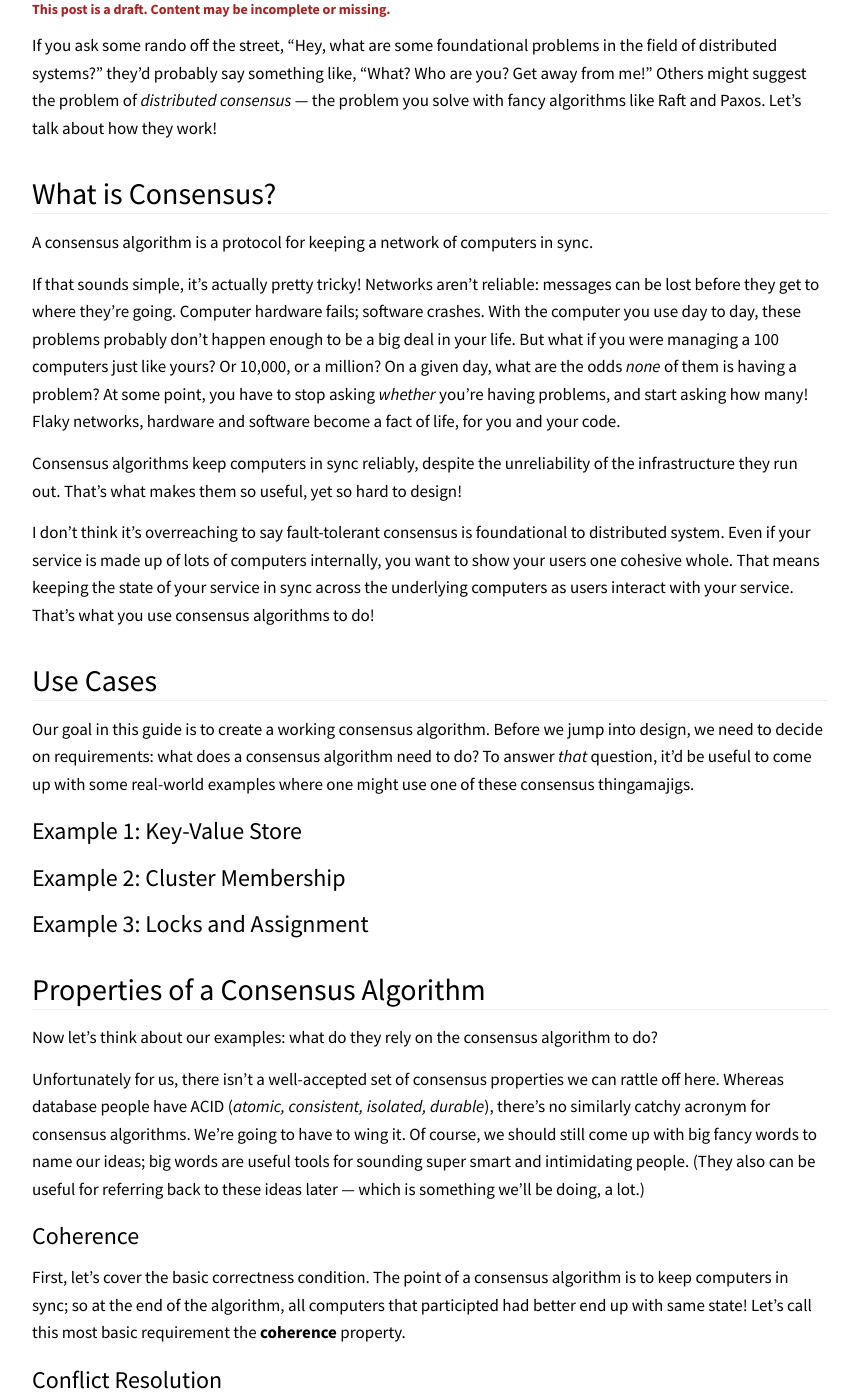
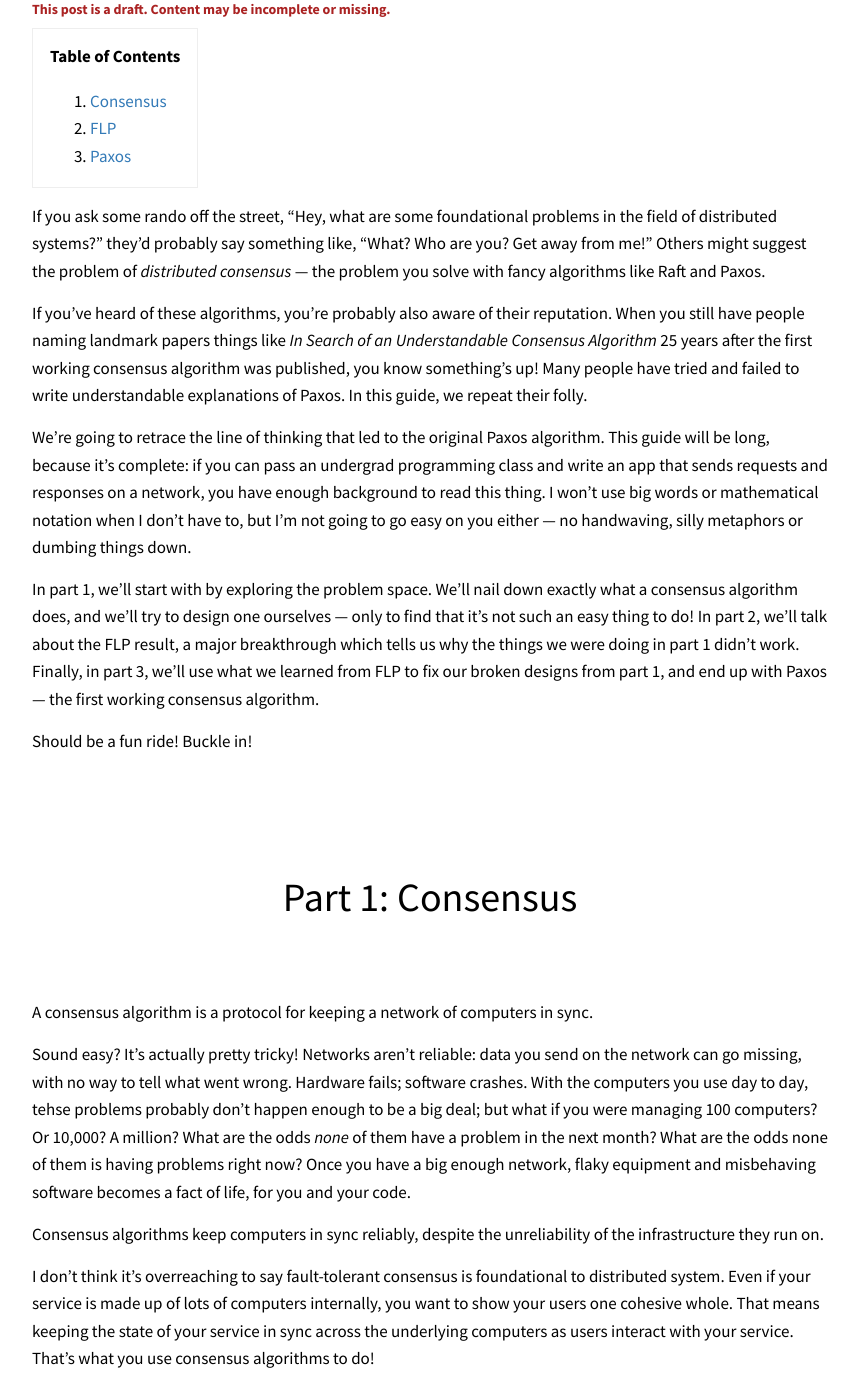
Before and after one commit to davekilian/davekilian.github.com, a Jekyll site: the page built from _posts/2023-10-12-consensus.markdown, in a window 1280 px wide and 1400 px high, scrolled down 237 px. Shown: the whole window, without its empty margins (210-1069 px from the left). Built offline with Jekyll 4.4.1, drawn with Linux system fonts in a browser that asks for light colours; nearby versions of some CDN libraries; some of the changed text lies outside the part shown.

Commit message:
Make sections and a table of contents, rejigger intro

```diff
--- a/_posts/2023-10-12-consensus.markdown
+++ b/_posts/2023-10-12-consensus.markdown
@@ -1,19 +1,45 @@
 ---
 layout: post
-title: (Unified Consensus Article)
+title: Consensus
 author: Dave
 draft: true
 ---
 
-If you ask some rando off the street, "Hey, what are some foundational problems in the field of distributed systems?" they'd probably say something like, "What? Who are you? Get away from me!" Others might suggest the problem of *distributed consensus* &mdash; the problem you solve with fancy algorithms like Raft and Paxos. Let's talk about how they work!
 
-## What is Consensus?
+
+<div markdown="1" style="width: fit-content; border: 1px solid #eee; padding-left:1em; padding-right: 1em">
+
+
+**Table of Contents**
+
+1. [Consensus](#part1)
+2. [FLP](#part2)
+3. [Paxos](#part3)
+
+</div>
+
+If you ask some rando off the street, "Hey, what are some foundational problems in the field of distributed systems?" they'd probably say something like, "What? Who are you? Get away from me!" Others might suggest the problem of *distributed consensus* &mdash; the problem you solve with fancy algorithms like Raft and Paxos.
+
+If you've heard of these algorithms, you're probably also aware of their reputation. When you still have people naming landmark papers things like *In Search of an Understandable Consensus Algorithm* 25 years after the first working consensus algorithm was published, you know something's up! Many people have tried and failed to write understandable explanations of Paxos. In this guide, we repeat their folly.
+
+We're going to retrace the line of thinking that led to the original Paxos algorithm. This guide will be long, because it's complete: if you can pass an undergrad programming class and write an app that sends requests and responses on a network, you have enough background to read this thing. I won't use big words or mathematical notation when I don't have to, but I'm not going to go easy on you either &mdash; no handwaving, silly metaphors or dumbing things down.
+
+In part 1, we'll start with by exploring the problem space. We'll nail down exactly what a consensus algorithm does, and we'll try to design one ourselves &mdash; only to find that it's not such an easy thing to do! In part 2, we'll talk about the FLP result, a major breakthrough which tells us why the things we were doing in part 1 didn't work. Finally, in part 3, we'll use what we learned from FLP to fix our broken designs from part 1, and end up with Paxos &mdash; the first working consensus algorithm.
+
+Should be a fun ride! Buckle in!
+
+<center>
+  <a name="part1"></a>
+  <h1 style="margin-top: 3em; margin-bottom: 2em">
+    Part 1: Consensus
+  </h1>
+</center>
 
 A consensus algorithm is a protocol for keeping a network of computers in sync.
 
-If that sounds simple, it's actually pretty tricky! Networks aren't reliable: messages can be lost before they get to where they're going. Computer hardware fails; software crashes. With the computer you use day to day, these problems probably don't happen enough to be a big deal in your life. But what if you were managing a 100 computers just like yours? Or 10,000, or a million? On a given day, what are the odds *none* of them is having a problem? At some point, you have to stop asking *whether* you're having problems, and start asking how many! Flaky networks, hardware and software become a fact of life, for you and your code.
+Sound easy? It's actually pretty tricky! Networks aren't reliable: data you send on the network can go missing, with no way to tell what went wrong. Hardware fails; software crashes. With the computers you use day to day, tehse problems probably don't happen enough to be a big deal; but what if you were managing 100 computers? Or 10,000? A million? What are the odds *none* of them have a problem in the next month? What are the odds none of them is having problems right now? Once you have a big enough network, flaky equipment and misbehaving software becomes a fact of life, for you and your code.
 
-Consensus algorithms keep computers in sync reliably, despite the unreliability of the infrastructure they run out. That's what makes them so useful, yet so hard to design!
+Consensus algorithms keep computers in sync reliably, despite the unreliability of the infrastructure they run on.
 
 I don't think it's overreaching to say fault-tolerant consensus is foundational to distributed system. Even if your service is made up of lots of computers internally, you want to show your users one cohesive whole. That means keeping the state of your service in sync across the underlying computers as users interact with your service. That's what you use consensus algorithms to do!
 
@@ -350,13 +376,20 @@ Adieu, for now! Or, for the impatient, read on . . .
 
 ## When the Going Gets Hard, Prove the Going is Hard and Give Up
 
-Before a working consensus algorithm was discovered, people chewed through this problem just as you might have during your intermission. And they kept running into the same dead end, over and over: they could make an algorithm that provided the coherence, conflict resolution, and no-decoherence properties, and even make it usually fault tolerant; but there'd always be that one little case, one way things could go just a little bit wrong and then boom, one crash brings down the whole system.
+Before a working consensus algorithm was discovered, people chewed through this problem just as you might have during your intermission. And they kept running into the same dead end, over and over: they could make an algorithm that provided the coherence, conflict resolution, and no-decoherence properties, and even make it *usually* fault tolerant; but there'd always be that one little case, one way things could go just a little bit wrong and then boom, one crash brings down the whole system. Every algorithm had at least one window of vulnerability, no matter what they tried.
 
-Well, when you're trying to design an algorithm and you repeatedly run into a dead end, the next thing you should do is try to prove impossibility: that one can never design the algorithm you're trying to design, because that dead end will always come up no matter what you do.
+Well, when you're trying to design an algorithm and you repeatedly run into a dead end, the next thing you should do is try to prove impossibility: that one can never design that algorithm, because that dead end will always come up no matter what you do, due to something about the problem space.
 
-Which is exactly what three researchers did in the mid-1980s:
+Which is exactly what three researchers did in the mid-1980s!
 
-## The FLP Result
+<center>
+  <a name="part2"></a>
+  <h1 style="margin-top: 3em; margin-bottom: 2em">
+    Part 2: FLP
+  </h1>
+</center>
+
+
 
 
 
@@ -365,3 +398,14 @@ TODO the details are
 * *Impossibility of Distributed Consensus with One Faulty Process*
 * Fischer, Lynch, Paterson
 * 1985
+
+
+
+
+
+<center>
+  <a name="part3"></a>
+  <h1 style="margin-top: 3em; margin-bottom: 2em">
+    Part 3: Paxos
+  </h1>
+</center>
```
